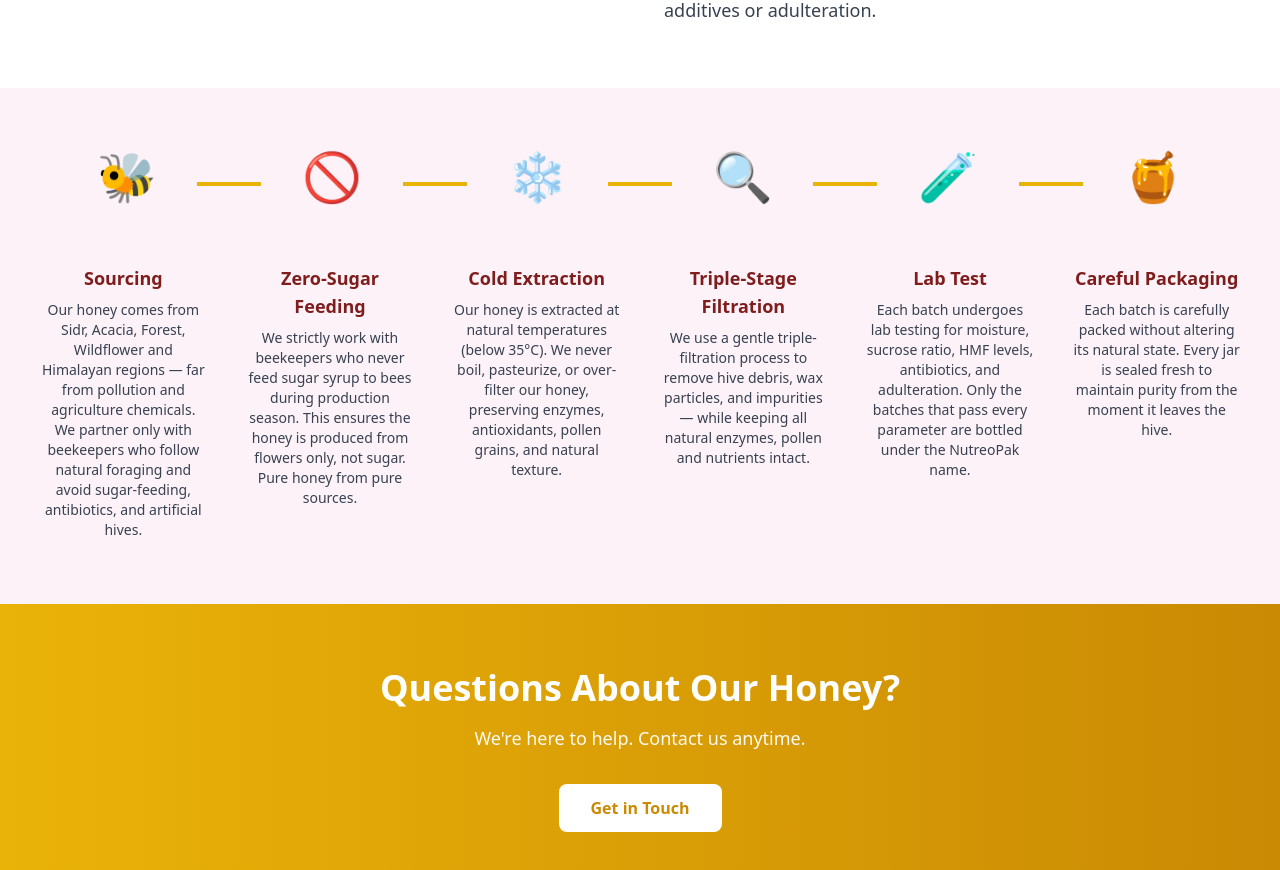
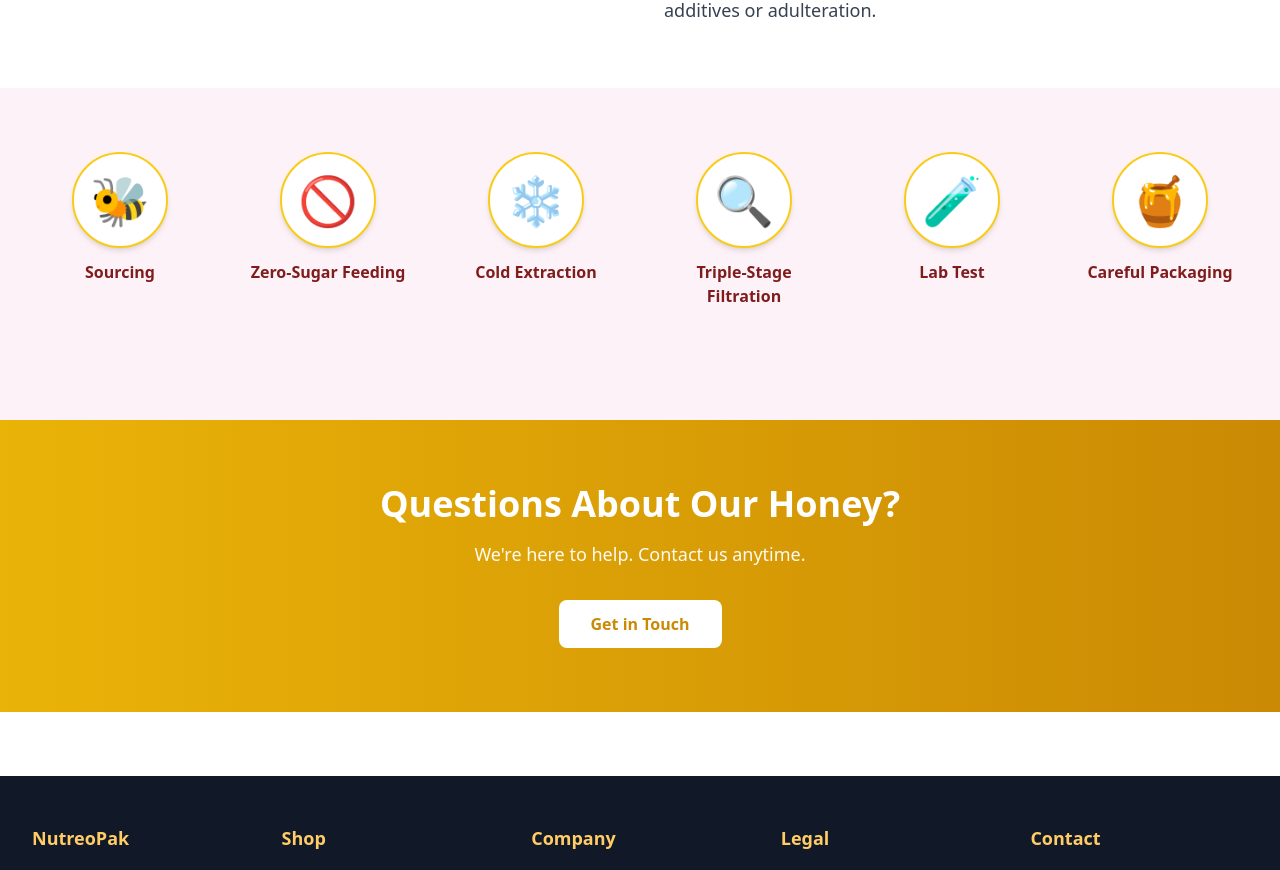
Before and after one commit to developer-bytespak/NeutroPak_frontend, a Next.js app: page /about in a window 1280 px wide. Shown: the part 2220-3090 px from the top of the page. Built offline with nearby package versions, Linux system fonts and the light colour scheme.

Commit message:
process section done

```diff
--- a/src/app/about/page.tsx
+++ b/src/app/about/page.tsx
@@ -3,38 +3,39 @@
 import React from 'react';
 import Link from 'next/link';
 import Image from 'next/image';
+import ProcessStepsInteractive from '@/components/ProcessStepsInteractive';
 
 const AboutPage = () => {
   const processSteps = [
     {
       icon: '🐝',
       title: 'Sourcing',
-      description: 'Our honey comes from Sidr, Acacia, Forest, Wildflower and Himalayan regions — far from pollution and agriculture chemicals. We partner only with beekeepers who follow natural foraging and avoid sugar-feeding, antibiotics, and artificial hives.',
+      description: 'Sourced from pristine regions: Sidr, Acacia, Forest, and Himalayan varieties. Pure, natural, no additives or antibiotics.',
     },
     {
       icon: '🚫',
       title: 'Zero-Sugar Feeding',
-      description: 'We strictly work with beekeepers who never feed sugar syrup to bees during production season. This ensures the honey is produced from flowers only, not sugar. Pure honey from pure sources.',
+      description: 'Bees forage on flowers only. No sugar syrup added during production season. Pure honey from pure sources.',
     },
     {
       icon: '❄️',
       title: 'Cold Extraction',
-      description: 'Our honey is extracted at natural temperatures (below 35°C). We never boil, pasteurize, or over-filter our honey, preserving enzymes, antioxidants, pollen grains, and natural texture.',
+      description: 'Extracted at natural temperatures below 35°C. No boiling or over-filtering. All enzymes and nutrients preserved.',
     },
     {
       icon: '🔍',
       title: 'Triple-Stage Filtration',
-      description: 'We use a gentle triple-filtration process to remove hive debris, wax particles, and impurities — while keeping all natural enzymes, pollen and nutrients intact.',
+      description: 'Gentle filtration removes debris while keeping natural enzymes, pollen, and nutrients intact.',
     },
     {
       icon: '🧪',
       title: 'Lab Test',
-      description: 'Each batch undergoes lab testing for moisture, sucrose ratio, HMF levels, antibiotics, and adulteration. Only the batches that pass every parameter are bottled under the NutreoPak name.',
+      description: 'Every batch tested for purity, moisture, HMF levels, and antibiotics. Only the best gets bottled.',
     },
     {
       icon: '🍯',
       title: 'Careful Packaging',
-      description: 'Each batch is carefully packed without altering its natural state. Every jar is sealed fresh to maintain purity from the moment it leaves the hive.',
+      description: 'Each jar sealed fresh without altering its natural state. Maintains purity from hive to home.',
     },
   ];
 
@@ -180,35 +181,8 @@ const AboutPage = () => {
         </div>
       </section>
 
-      {/* Process Steps Timeline */}
-      <section className="py-8 sm:py-12 md:py-16 px-4 sm:px-6 lg:px-8 bg-pink-50">
-        <div className="max-w-7xl mx-auto">
-          {/* Timeline Icons Header - Hidden on mobile, shown on md and up */}
-          <div className="hidden md:flex justify-between items-center mb-12 gap-2">
-            {processSteps.map((step, idx) => (
-              <React.Fragment key={idx}>
-                <div className="flex flex-col items-center flex-shrink-0 flex-1">
-                  <div className="text-4xl md:text-5xl text-yellow-500 mb-3 md:mb-4">{step.icon}</div>
-                </div>
-                {idx < processSteps.length - 1 && (
-                  <div className="w-12 md:w-16 h-1 bg-yellow-500 flex-shrink-0 -mx-6 md:-mx-8" />
-                )}
-              </React.Fragment>
-            ))}
-          </div>
-
-          {/* Process Details Grid - 6 columns on large, 2 on mobile */}
-          <div className="grid grid-cols-1 sm:grid-cols-2 md:grid-cols-3 lg:grid-cols-6 gap-4 sm:gap-6">
-            {processSteps.map((step, idx) => (
-              <div key={idx} className="text-center px-2">
-                <div className="text-3xl md:text-4xl lg:text-5xl text-yellow-500 mb-2 md:hidden">{step.icon}</div>
-                <h3 className="text-base sm:text-lg font-bold text-red-900 mb-2">{step.title}</h3>
-                <p className="text-gray-700 text-xs sm:text-sm leading-relaxed">{step.description}</p>
-              </div>
-            ))}
-          </div>
-        </div>
-      </section>
+      {/* Process Steps Interactive */}
+      <ProcessStepsInteractive steps={processSteps} />
 
       {/* Contact CTA */}
       <section className="py-8 sm:py-12 md:py-16 bg-gradient-to-r from-yellow-500 to-yellow-600 text-white">
--- a/src/app/page.tsx
+++ b/src/app/page.tsx
@@ -7,6 +7,7 @@ import HeroBanner from '@/components/HeroBanner';
 import ProductCard from '@/components/ProductCard';
 import ReviewCard from '@/components/ReviewCard';
 import FeaturesSlider from '@/components/FeaturesSlider';
+import ProcessStepsInteractive from '@/components/ProcessStepsInteractive';
 import { productService } from '@/services/productService';
 
 interface Product {
@@ -79,32 +80,32 @@ const HomePage = () => {
     {
       icon: '🐝',
       title: 'Sourcing',
-      description: 'Our honey comes from Sidr, Acacia, Forest, Wildflower and Himalayan regions — far from pollution and agriculture chemicals. We partner only with beekeepers who follow natural foraging and avoid sugar-feeding, antibiotics, and artificial hives.',
+      description: 'Sourced from pristine regions: Sidr, Acacia, Forest, and Himalayan varieties. Pure, natural, no additives or antibiotics.',
     },
     {
       icon: '🚫',
       title: 'Zero-Sugar Feeding',
-      description: 'We strictly work with beekeepers who never feed sugar syrup to bees during production season. This ensures the honey is produced from flowers only, not sugar. Pure honey from pure sources.',
+      description: 'Bees forage on flowers only. No sugar syrup added during production season. Pure honey from pure sources.',
     },
     {
       icon: '❄️',
       title: 'Cold Extraction',
-      description: 'Our honey is extracted at natural temperatures (below 35°C). We never boil, pasteurize, or over-filter our honey, preserving enzymes, antioxidants, pollen grains, and natural texture.',
+      description: 'Extracted at natural temperatures below 35°C. No boiling or over-filtering. All enzymes and nutrients preserved.',
     },
     {
       icon: '🔍',
       title: 'Triple-Stage Filtration',
-      description: 'We use a gentle triple-filtration process to remove hive debris, wax particles, and impurities — while keeping all natural enzymes, pollen and nutrients intact.',
+      description: 'Gentle filtration removes debris while keeping natural enzymes, pollen, and nutrients intact.',
     },
     {
       icon: '🧪',
       title: 'Lab Test',
-      description: 'Each batch undergoes lab testing for moisture, sucrose ratio, HMF levels, antibiotics, and adulteration. Only the batches that pass every parameter are bottled under the NutreoPak name.',
+      description: 'Every batch tested for purity, moisture, HMF levels, and antibiotics. Only the best gets bottled.',
     },
     {
       icon: '🍯',
       title: 'Careful Packaging',
-      description: 'Each batch is carefully packed without altering its natural state. Every jar is sealed fresh to maintain purity from the moment it leaves the hive.',
+      description: 'Each jar sealed fresh without altering its natural state. Maintains purity from hive to home.',
     },
   ];
 
@@ -372,35 +373,8 @@ const HomePage = () => {
         </div>
       </section>
 
-      {/* Process Steps Timeline */}
-      <section className="py-8 sm:py-12 md:py-16 px-4 sm:px-6 lg:px-8 bg-pink-50">
-        <div className="max-w-7xl mx-auto">
-          {/* Timeline Icons Header - Hidden on mobile, shown on lg+ */}
-          <div className="hidden lg:flex justify-between items-center mb-8 md:mb-16 gap-2">
-            {processSteps.map((step, idx) => (
-              <React.Fragment key={idx}>
-                <div className="flex flex-col items-center flex-shrink-0 flex-1">
-                  <div className="text-3xl md:text-4xl lg:text-5xl text-yellow-500 mb-2 md:mb-4">{step.icon}</div>
-                </div>
-                {idx < processSteps.length - 1 && (
-                  <div className="w-8 md:w-16 h-1 bg-yellow-500 flex-shrink-0 -mx-4 md:-mx-8" />
-                )}
-              </React.Fragment>
-            ))}
-          </div>
-
-          {/* Process Details Grid - Responsive */}
-          <div className="grid grid-cols-1 sm:grid-cols-2 lg:grid-cols-3 xl:grid-cols-6 gap-3 sm:gap-4 md:gap-6">
-            {processSteps.map((step, idx) => (
-              <div key={idx} className="text-center px-2 sm:px-3">
-                <div className="lg:hidden text-2xl sm:text-3xl text-yellow-500 mb-2">{step.icon}</div>
-                <h3 className="text-sm sm:text-base font-bold text-red-900 mb-2 md:mb-3 line-clamp-2">{step.title}</h3>
-                <p className="text-xs sm:text-sm text-gray-700 leading-relaxed line-clamp-4">{step.description}</p>
-              </div>
-            ))}
-          </div>
-        </div>
-      </section>
+      {/* Process Steps Interactive */}
+      <ProcessStepsInteractive steps={processSteps} />
 
       {/* Reviews Section */}
       <section className="py-8 sm:py-12 md:py-16 bg-gray-50">
--- /dev/null
+++ b/src/components/ProcessStepsInteractive.tsx
@@ -0,0 +1,126 @@
+'use client';
+
+import React, { useState } from 'react';
+
+interface ProcessStep {
+  icon: string;
+  title: string;
+  description: string;
+}
+
+interface ProcessStepsInteractiveProps {
+  steps: ProcessStep[];
+}
+
+const ProcessStepsInteractive: React.FC<ProcessStepsInteractiveProps> = ({ steps }) => {
+  const [selectedIndex, setSelectedIndex] = useState<number | null>(null);
+
+  const handleIconClick = (index: number) => {
+    setSelectedIndex(selectedIndex === index ? null : index);
+  };
+
+  return (
+    <section className="py-8 sm:py-12 md:py-16 px-4 sm:px-6 lg:px-8 bg-pink-50">
+      <div className="max-w-7xl mx-auto">
+        {/* Icons Grid - Initially centered, clickable */}
+        <div className="grid grid-cols-3 sm:grid-cols-3 lg:grid-cols-6 gap-4 sm:gap-6 md:gap-8 mb-8 md:mb-12">
+          {steps.map((step, idx) => (
+            <div
+              key={idx}
+              className="flex flex-col items-center cursor-pointer group"
+              onClick={() => handleIconClick(idx)}
+            >
+              {/* Icon Circle */}
+              <div
+                className={`
+                  w-16 sm:w-20 md:w-24 h-16 sm:h-20 md:h-24 rounded-full
+                  flex items-center justify-center text-3xl sm:text-4xl md:text-5xl
+                  transition-all duration-300 ease-out
+                  ${
+                    selectedIndex === idx
+                      ? 'bg-yellow-400 shadow-lg scale-110 -translate-y-2 sm:-translate-y-3'
+                      : 'bg-white border-2 border-yellow-400 shadow-md hover:shadow-lg hover:scale-105'
+                  }
+                `}
+              >
+                {step.icon}
+              </div>
+
+              {/* Title - Always visible */}
+              <h3
+                className={`
+                  text-xs sm:text-sm md:text-base font-bold text-red-900 mt-2 sm:mt-3
+                  text-center line-clamp-2 px-1
+                  transition-transform duration-300
+                  ${selectedIndex === idx ? 'md:mt-4' : ''}
+                `}
+              >
+                {step.title}
+              </h3>
+
+              {/* Description - Appears when clicked */}
+              {selectedIndex === idx && (
+                <div className="mt-3 sm:mt-4 md:mt-6 min-h-[80px] sm:min-h-[100px] md:min-h-[120px]">
+                  <p className="text-xs sm:text-sm md:text-base text-gray-700 leading-relaxed text-center px-1 animate-fadeIn">
+                    {step.description}
+                  </p>
+                </div>
+              )}
+            </div>
+          ))}
+        </div>
+
+        {/* Full width content for selected step - Mobile and tablet view */}
+        {selectedIndex !== null && (
+          <div className="lg:hidden bg-white rounded-lg p-4 sm:p-6 md:p-8 shadow-lg animate-slideUp">
+            <div className="text-center">
+              <div className="text-4xl sm:text-5xl mb-4">
+                {steps[selectedIndex].icon}
+              </div>
+              <h2 className="text-xl sm:text-2xl md:text-3xl font-bold text-red-900 mb-3 sm:mb-4">
+                {steps[selectedIndex].title}
+              </h2>
+              <p className="text-sm sm:text-base md:text-lg text-gray-700 leading-relaxed">
+                {steps[selectedIndex].description}
+              </p>
+            </div>
+          </div>
+        )}
+
+      </div>
+
+      {/* CSS for animations */}
+      <style jsx>{`
+        @keyframes fadeIn {
+          from {
+            opacity: 0;
+          }
+          to {
+            opacity: 1;
+          }
+        }
+
+        @keyframes slideUp {
+          from {
+            opacity: 0;
+            transform: translateY(20px);
+          }
+          to {
+            opacity: 1;
+            transform: translateY(0);
+          }
+        }
+
+        .animate-fadeIn {
+          animation: fadeIn 0.3s ease-out;
+        }
+
+        .animate-slideUp {
+          animation: slideUp 0.4s ease-out;
+        }
+      `}</style>
+    </section>
+  );
+};
+
+export default ProcessStepsInteractive;
```
